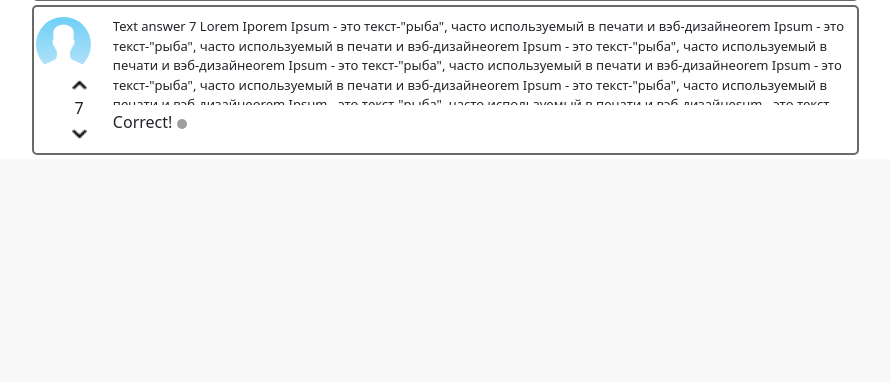
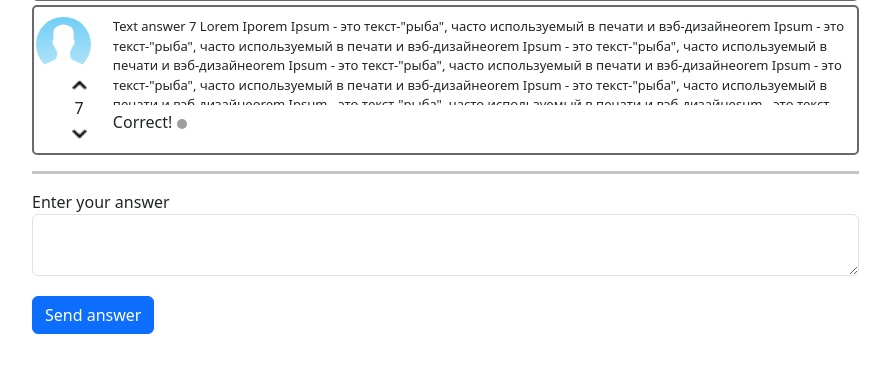
Before and after one commit to Vilinvil/WEB_tp, a Django app: page /askme/question/1 in a window 1280 px wide. Shown: the part 1463-1845 px from the top of the page, without its empty margins (53-943 px from the left). Before the commit the page ends 1618 px from the top, so only its background shows below. Run offline with Django 4.2, Linux system fonts and the light colour scheme; some libraries are stand-ins or nearby versions; grey boxes are pictures that could not be loaded.

Commit message:
added send answer

```diff
--- a/askme_ilinskiy/templates/inc/basic_page/header_right_auth.html
+++ b/askme_ilinskiy/templates/inc/basic_page/header_right_auth.html
@@ -8,11 +8,11 @@
         <span class="navbar-text" style="float: right">
             <text>Dr. Temp</text>
             <div>
-                <a href="#">
+                <a href="{% url 'settings'%}">
                     Settings
                 </a>
                 &nbsp
-                <a href="#">
+                <a href="{% url 'index'%}">
                     Log out
                 </a>
             </div>
--- a/askme_ilinskiy/templates/question_by_id.html
+++ b/askme_ilinskiy/templates/question_by_id.html
@@ -11,4 +11,11 @@
 {% for answer in answers %}
 {% include "inc/answers/answer.html" %}
 {% endfor %}
+
+<h5 class="page-header">
+    <hr>
+</h5>
+<label>Enter your answer</label>
+<textarea class="form-control mb-1"  placeholder="Enter your answer"> </textarea>
+<button class="btn btn-primary mt-3 mb-5" type="submit">Send answer</button>
 {% endblock content %}
--- a/askme_ilinskiy/templates/settings.html
+++ b/askme_ilinskiy/templates/settings.html
@@ -38,7 +38,6 @@
     <div class="col-12">
         <button class="btn btn-primary" type="submit">Save</button>
     </div>
-    <text>You are not registered yet? <a href="{% url 'register' %}"> Sign up</a></text>
 
 </form>
 {% endblock content %}
```
